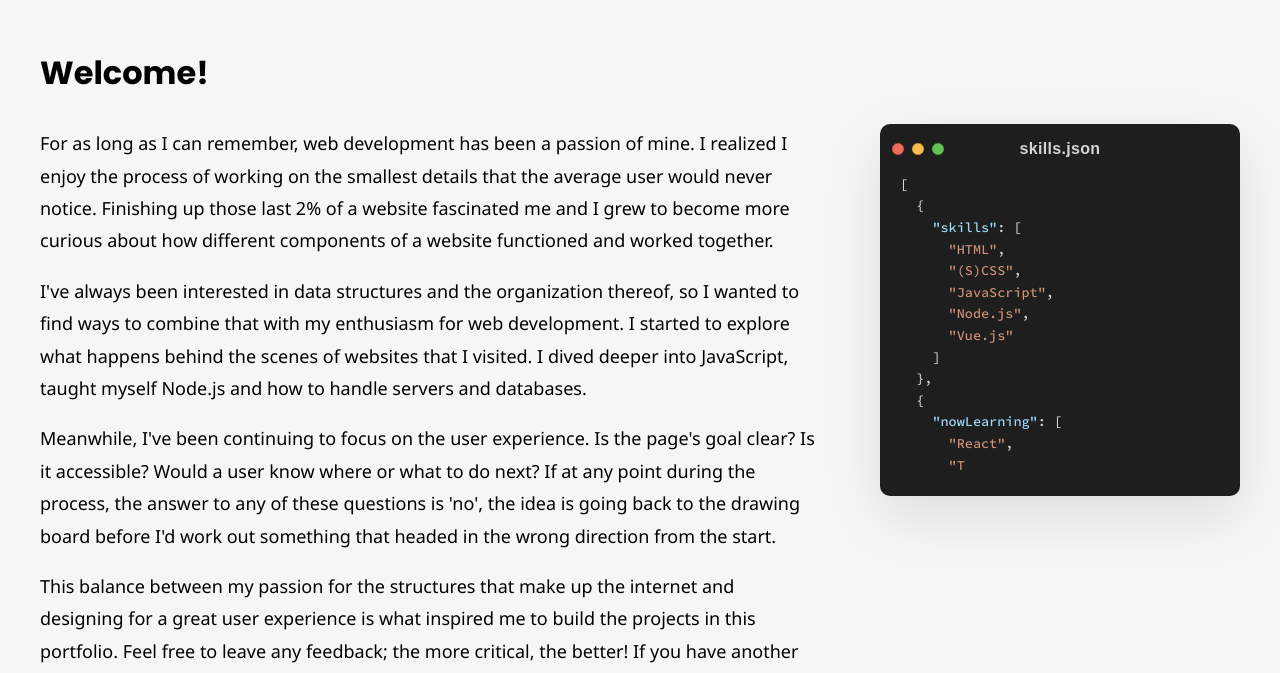
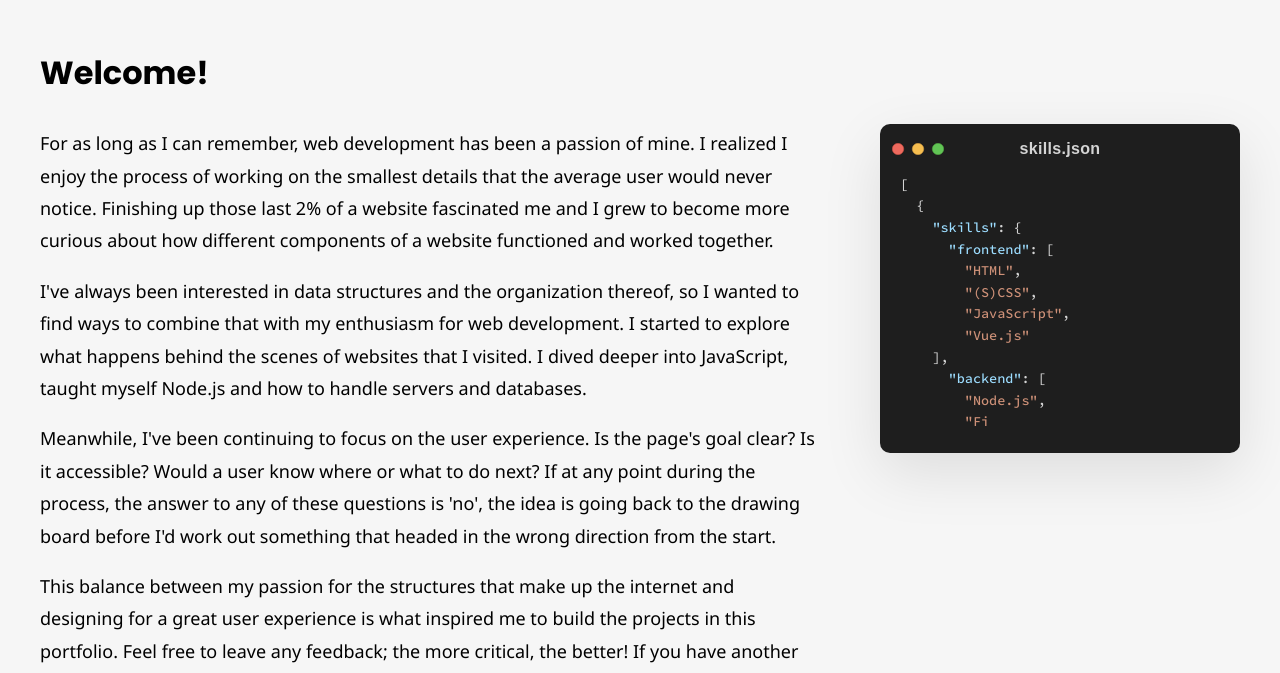
Before and after one commit to robvanbakel/portfolio, a Vue app: page / in a window 1280 px wide. Shown: the part 609-1282 px from the top of the page. Built offline with nearby package versions, Linux system fonts and the light colour scheme.

Commit message:
Update skills.json

```diff
--- a/src/assets/styles/main.css
+++ b/src/assets/styles/main.css
@@ -335,6 +335,9 @@ section#about .container .skills #skillsJson #main .tab2 {
 }
 section#about .container .skills #skillsJson #main .tab3 {
   margin-left: 6ch;
+}
+section#about .container .skills #skillsJson #main .tab4 {
+  margin-left: 8ch;
 }
 section#about .container .skills #skillsJson #main .item {
   color: #ce9178;
--- a/src/assets/styles/main.scss
+++ b/src/assets/styles/main.scss
@@ -362,6 +362,10 @@ section#about {
 
           .tab3 {
             margin-left: 6ch;
+          }
+
+          .tab4 {
+            margin-left: 8ch;
           }
 
           .item {
--- a/src/components/ui/SkillsJson.vue
+++ b/src/components/ui/SkillsJson.vue
@@ -7,21 +7,27 @@
     <div id="main" ref="main">
       <div class="tab0">[</div>
       <div class="tab1">{</div>
-      <div class="tab2"><span class="attribute">"skills"</span>: [</div>
-      <div class="tab3">
+      <div class="tab2"><span class="attribute">"skills"</span>: {</div>
+      <div class="tab3"><span class="attribute">"frontend"</span>: [</div>
+      <div class="tab4">
         <span class="item">"HTML"</span>,<br />
         <span class="item">"(S)CSS"</span>,<br />
         <span class="item">"JavaScript"</span>,<br />
-        <span class="item">"Node.js"</span>,<br />
         <span class="item">"Vue.js"</span>
       </div>
-      <div class="tab2">]</div>
-      <div class="tab1">},</div>
-      <div class="tab1">{</div>
+      <div class="tab2">],</div>
+      <div class="tab3"><span class="attribute">"backend"</span>: [</div>
+      <div class="tab4">
+        <span class="item">"Node.js"</span>,<br />
+        <span class="item">"Firebase"</span>,<br />
+        <span class="item">"MongoDB"</span>
+      </div>
+      <div class="tab3">]</div>
+      <div class="tab2">},</div>
       <div class="tab2"><span class="attribute">"nowLearning"</span>: [</div>
       <div class="tab3">
-        <span class="item">"React"</span>,<br />
-        <span class="item">"TypeScript"</span>
+        <span class="item">"TypeScript"</span>,<br />
+        <span class="item">"React"</span>
       </div>
       <div class="tab2">]</div>
       <div class="tab1">}</div>
```
